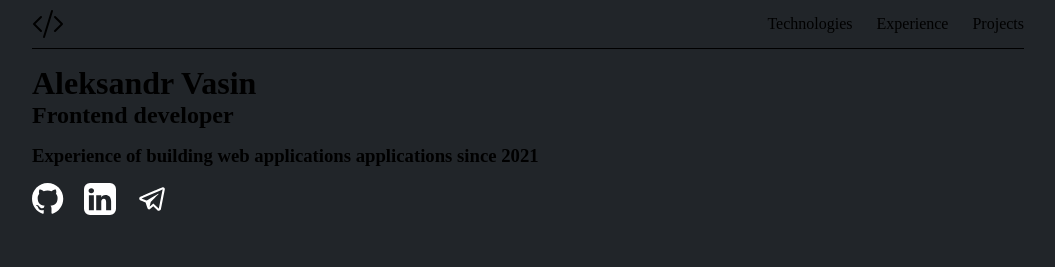
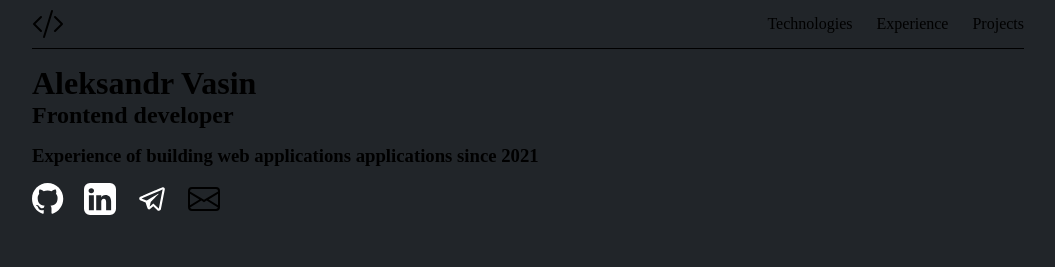
Before and after one commit to Alejandro-Vas/a-vasin-dev, a Next.js app: page / in a window 1280 px wide. Shown: the top 267 px of the page, without its empty margins (112-1167 px from the left). Built offline with nearby package versions, Linux system fonts and the light colour scheme.

Commit message:
feat: email icon

```diff
--- a/src/components/About/index.tsx
+++ b/src/components/About/index.tsx
@@ -6,6 +6,7 @@ function About() {
     <div className={styles.mainInfo}>
       <div>
         <h1> Aleksandr Vasin</h1>
+
         <h2>Frontend developer</h2>
       </div>
 
--- a/src/constants/socialLinks.ts
+++ b/src/constants/socialLinks.ts
@@ -1,6 +1,7 @@
 import GithubIcon from '@assets/icons/technologies/github.svg';
 import LinkedInIcon from '@assets/icons/social/linkedIn.svg';
 import TelegramIcon from '@assets/icons/social/telegram.svg';
+import EmailIcon from '@assets/icons/social/email.svg';
 
 const SOCIAL_LINKS = [
   {
@@ -15,6 +16,10 @@ const SOCIAL_LINKS = [
     Icon: TelegramIcon,
     link: 'https://t.me/AS_Vasin',
   },
+  {
+    Icon: EmailIcon,
+    link: 'mailto:a-vasin-dev@yandex.ru',
+  },
 ];
 
 export default SOCIAL_LINKS;
```
Also changed, not shown: src/assets/icons/social/email.svg (added), 1 other file (tests, documents, lock files or other folders).
